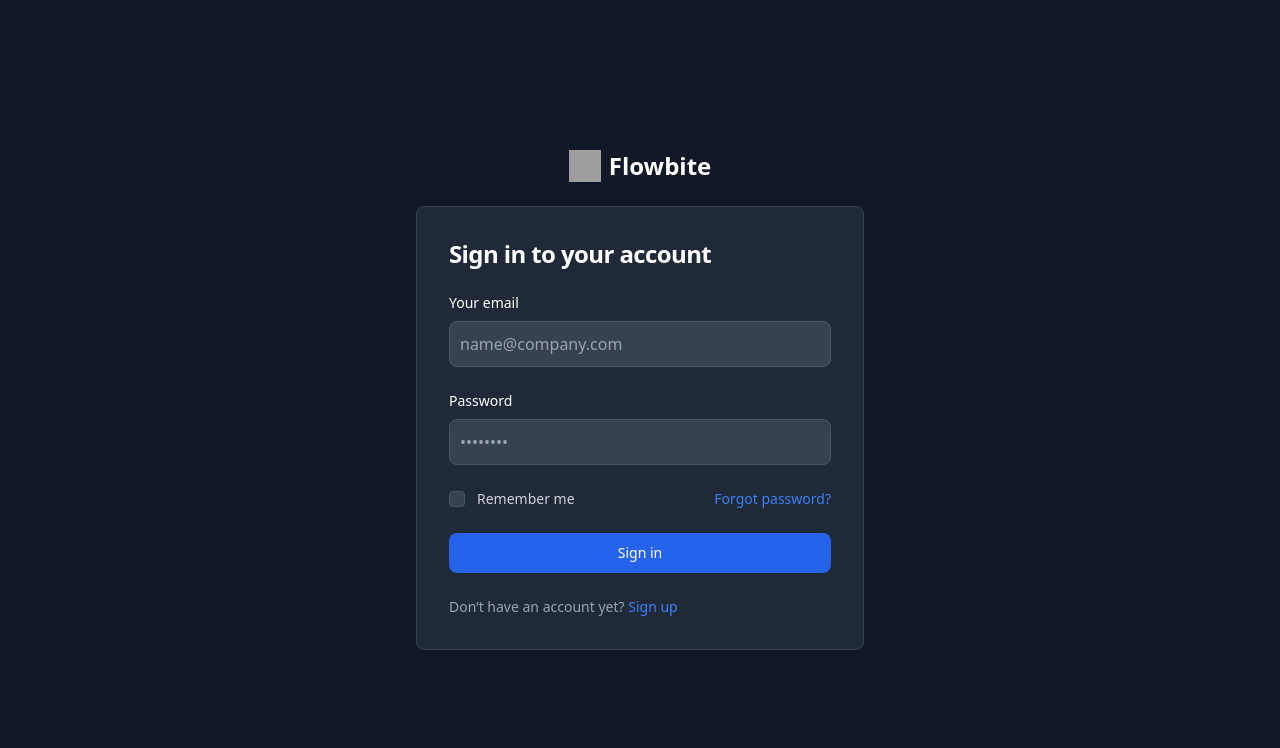
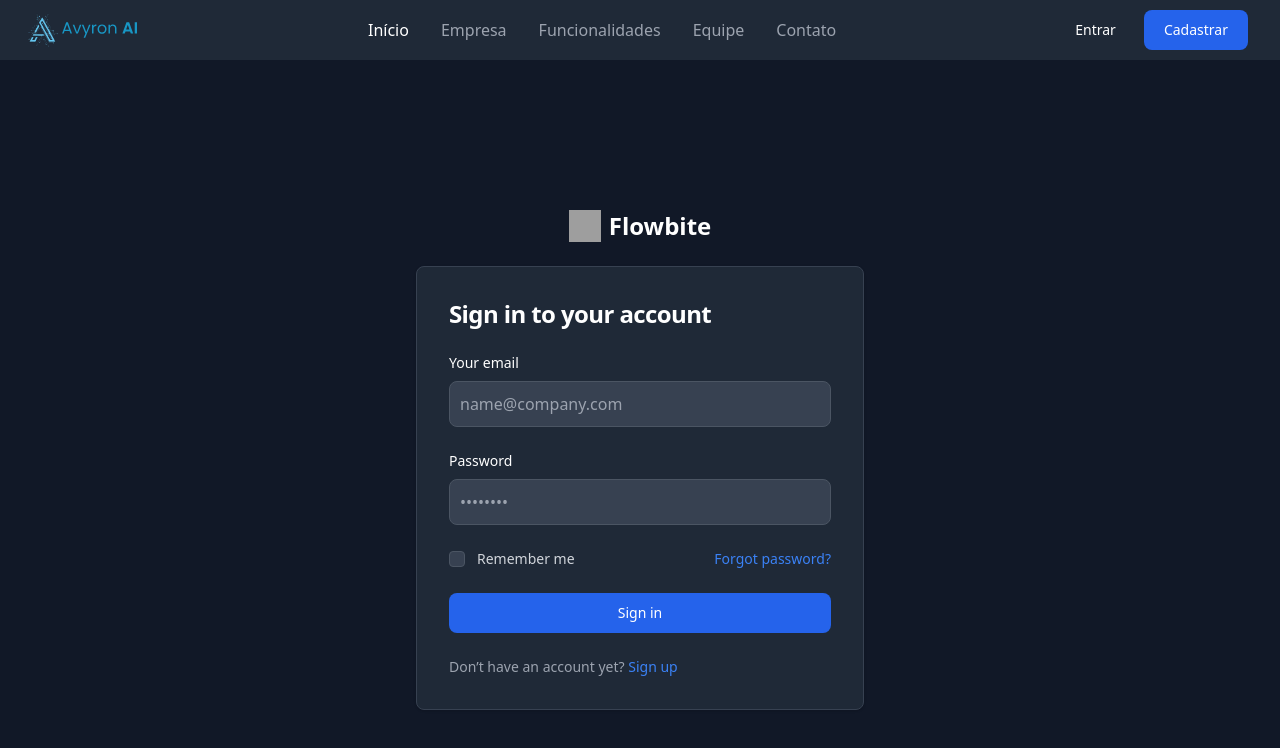
Before and after one commit to avyronai/nx-ui-avyron, an Angular app: page /login in a window 1280 px wide. Shown: the top 748 px of the page. Built offline with nearby package versions, Linux system fonts and the light colour scheme; grey boxes are pictures that could not be loaded.

Commit message:
Adiciona o componente de cabeçalho nas páginas de erro e login, atualizando as importações no TypeScript para incluir o HeaderComponent.

```diff
--- a/src/app/error/error.component.html
+++ b/src/app/error/error.component.html
@@ -1,3 +1,5 @@
+<app-header></app-header>
+
 <section class="bg-white dark:bg-gray-900">
   <div class="py-8 px-4 mx-auto max-w-screen-xl lg:py-16 lg:px-6">
     <div class="mx-auto max-w-screen-sm text-center">
--- a/src/app/error/error.component.ts
+++ b/src/app/error/error.component.ts
@@ -1,8 +1,9 @@
 import { ChangeDetectionStrategy, Component, type OnInit } from '@angular/core';
+import { HeaderComponent } from "../site/landing-page/header/header.component";
 
 @Component({
   selector: 'app-error',
-  imports: [],
+  imports: [HeaderComponent],
   templateUrl: './error.component.html',
   styleUrl: './error.component.scss',
   changeDetection: ChangeDetectionStrategy.OnPush,
--- a/src/app/login/login.component.html
+++ b/src/app/login/login.component.html
@@ -1,3 +1,5 @@
+<app-header></app-header>
+
 <section class="bg-gray-50 dark:bg-gray-900">
   <div class="flex flex-col items-center justify-center px-6 py-8 mx-auto md:h-screen lg:py-0">
     <a href="#" class="flex items-center mb-6 text-2xl font-semibold text-gray-900 dark:text-white">
--- a/src/app/login/login.component.ts
+++ b/src/app/login/login.component.ts
@@ -1,8 +1,9 @@
 import { ChangeDetectionStrategy, Component, type OnInit } from '@angular/core';
+import { HeaderComponent } from "../site/landing-page/header/header.component";
 
 @Component({
   selector: 'app-login',
-  imports: [],
+  imports: [HeaderComponent],
   templateUrl: './login.component.html',
   styleUrl: './login.component.scss',
   changeDetection: ChangeDetectionStrategy.OnPush,
```
